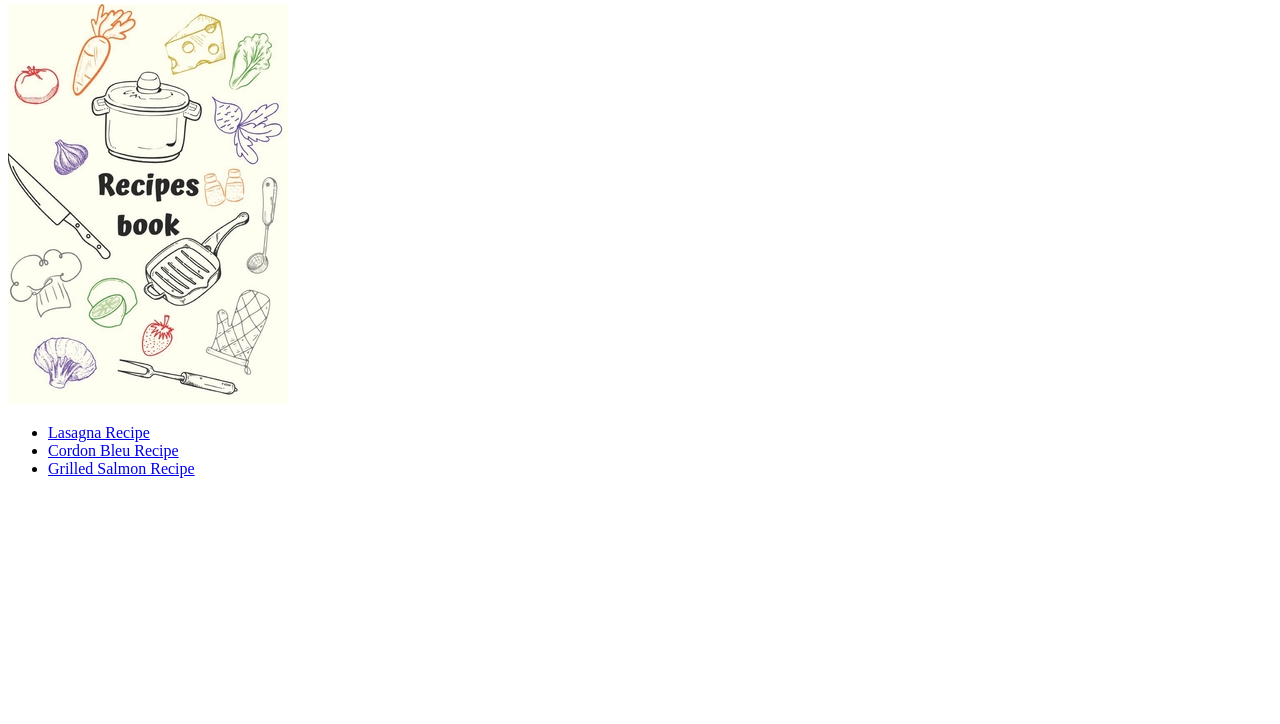
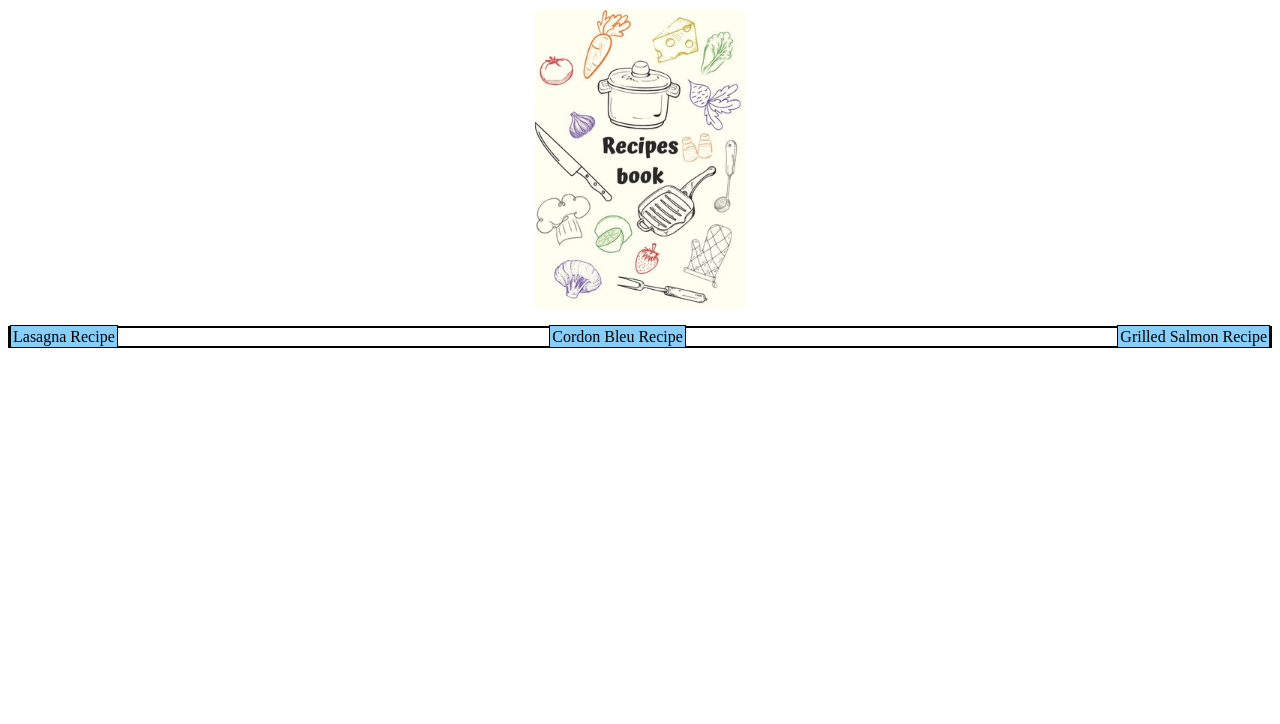
Before and after one commit to NeonRezin/odin-recipes, a plain HTML site: page index.html in a window 1280 px wide. Shown: the part 76-800 px from the top of the page. Drawn offline with Linux system fonts and the light colour scheme.

Commit message:
Add CSS with coloration and styles to H1, UL and LI elements, centered and styled image

```diff
--- a/index.html
+++ b/index.html
@@ -3,11 +3,13 @@
 <head>
     <meta charset="UTF-8">
     <title>Odin Recipes</title>
+    <link rel="stylesheet"
+          href="style.css">
 </head>
 <body>
-<h1>Odin Recipes</h1>
-    <img src="./img/recipe.jpg" alt="recipe sign">
-<ul>
+<h1 class="MainTitle">Odin Recipes</h1>
+    <img class="BookImage" src="./img/recipe.jpg" alt="recipe sign">
+<ul class="RecipeList">
     <li><a href="recipes/lasagna.html"
           rel="noreferrer">Lasagna Recipe</a></li>
     <li><a href="recipes/cordonbleu.html"
--- /dev/null
+++ b/style.css
@@ -0,0 +1,24 @@
+.MainTitle,
+a:link{
+    background-color: lightskyblue;
+    color: black;
+    text-align: center;
+    text-decoration: none;
+    border: solid black 1px;
+    padding: 2px 2px;
+}
+.BookImage{
+    display: block;
+    margin-right: auto;
+    margin-left: auto;
+    width: auto;
+    height: 300px;
+}
+.RecipeList{
+    text-align: center;
+    border: solid black 2px;
+    display: flex;
+    list-style: none;
+    padding: 0;
+    justify-content: space-between;
+ }
```
